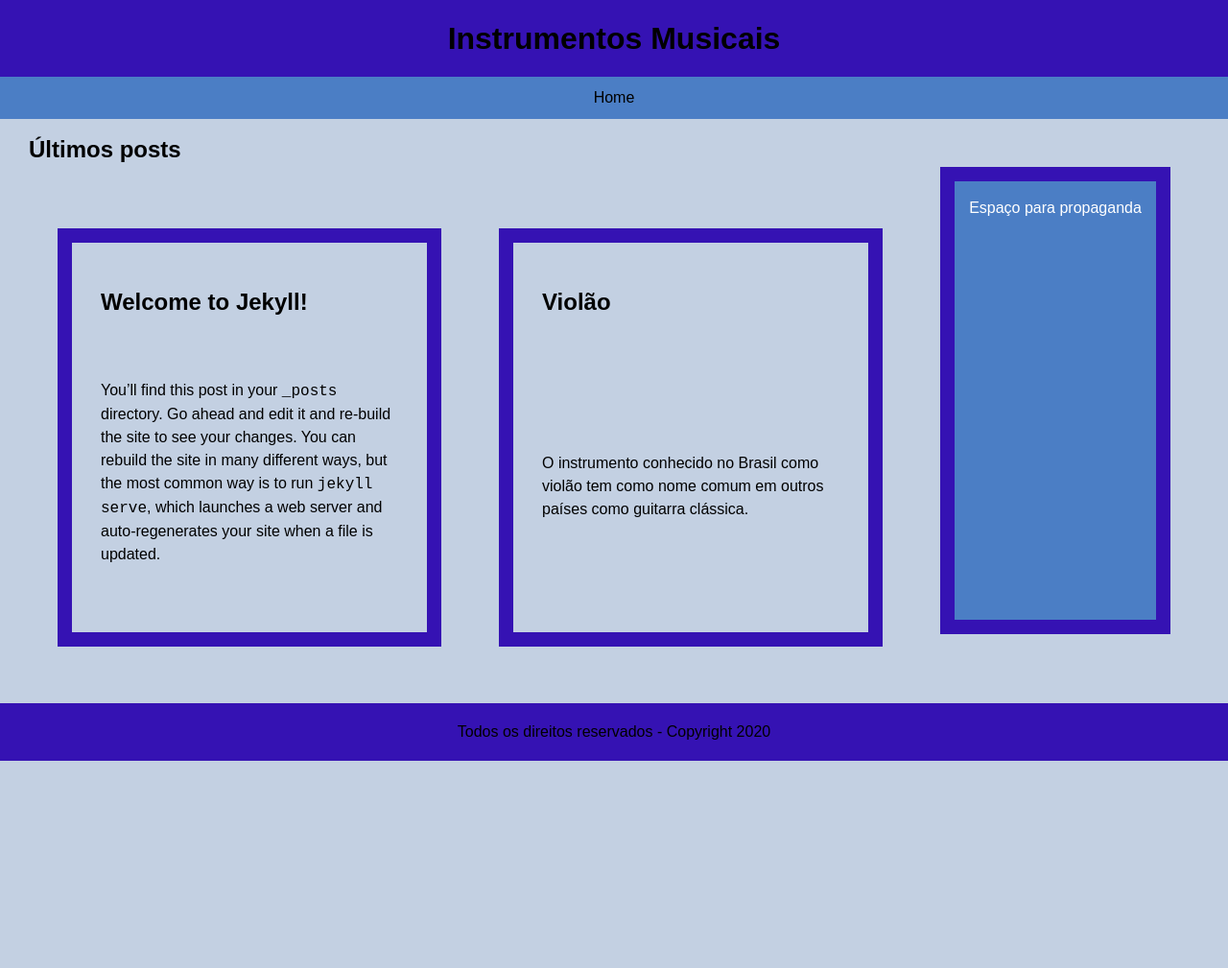
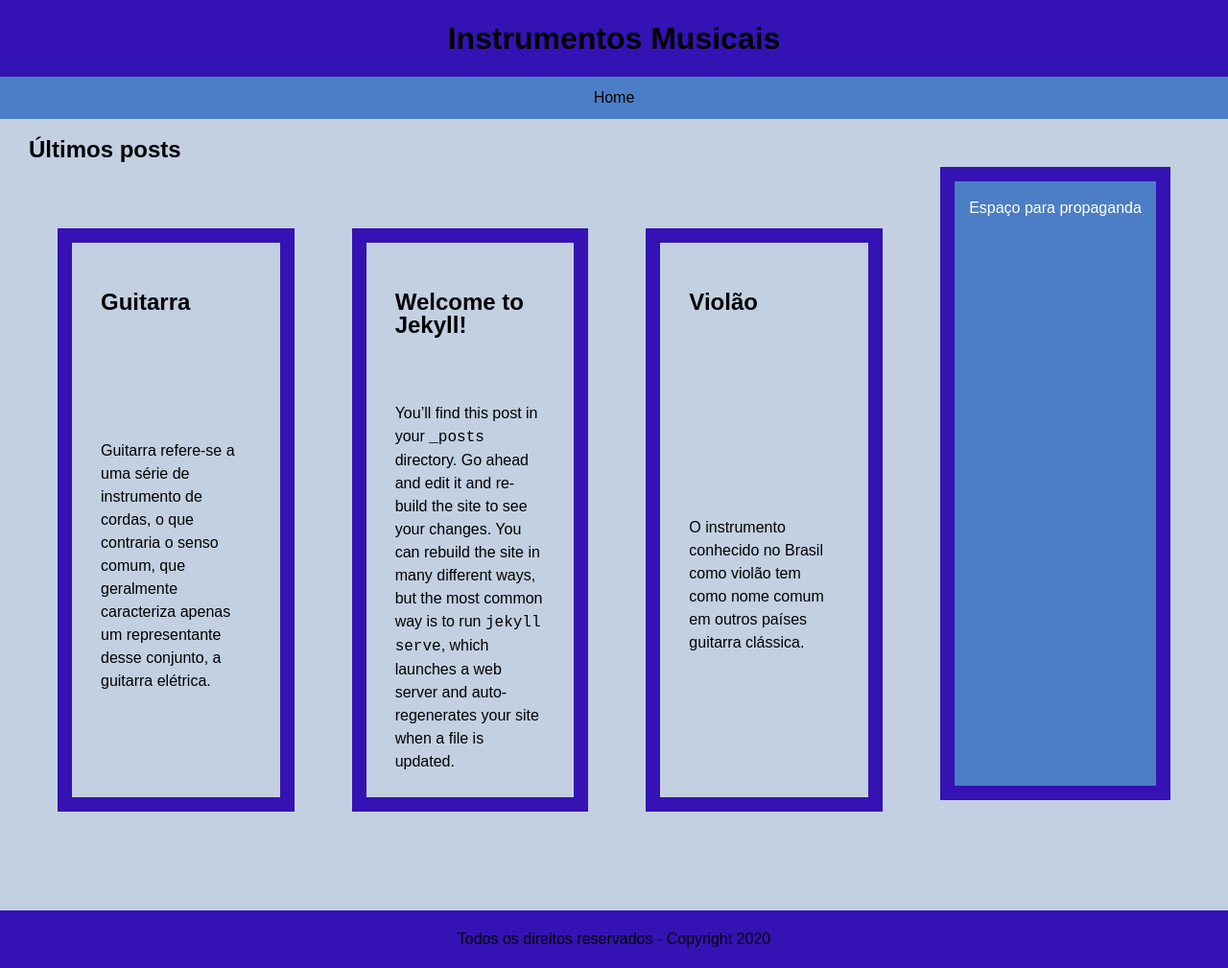
Before and after one commit to dediman/atividadelab3, a Jekyll site: the page built from index.markdown, in a window 1280 px wide. Shown: the whole page at 96% size. Built offline with Jekyll 4.4.1, drawn with Linux system fonts in a browser that asks for light colours; before the commit the page ends 900 px from its top, so only the background shows below that.

Commit message:
adição de novo post e correcao de texto do post do violao

```diff
--- a/_posts/2020-10-10-violao.md
+++ b/_posts/2020-10-10-violao.md
@@ -4,7 +4,7 @@ title:  "Violão"
 date:   2020-10-10 16:17:00 -0300
 categories: jekyll update
 ---
-O instrumento conhecido no Brasil como violão tem como nome comum em outros países como guitarra clássica.
+O instrumento conhecido no Brasil como violão tem como nome comum em outros países guitarra clássica.
 
 O violão é um instrumento de cordas inicialmente concebido para interpretação e acompanhamento de peças de música erudita.
 Possui um corpo oco, que atua como elemento de ressonância das ondas geradas pelas cordas, amplificando suas vibrações e gerando seu som característico.
--- /dev/null
+++ b/_posts/2020-10-11-guitarra.md
@@ -0,0 +1,10 @@
+---
+layout: post
+title:  "Guitarra"
+date:   2020-10-11 16:30:54 -0300
+categories: jekyll update
+---
+
+Guitarra refere-se a uma série de instrumento de cordas, o que contraria o senso comum, que geralmente caracteriza apenas um representante desse conjunto, a guitarra elétrica.
+
+A guitarra elétrica, ao contrário do violão apresentado no último post, não possui uma caixa oca como elemento de ressonância. A vibração das cordas é capturada por uma série de sensores,chamados captadores, e é transformada em um sinal que pode ser enviado a um amplificador.
```
Also changed, not shown: 1 other file.
